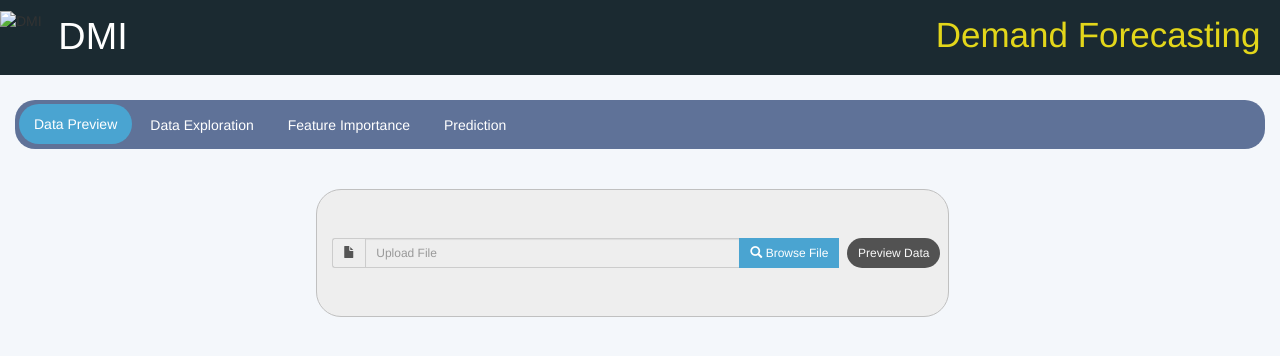
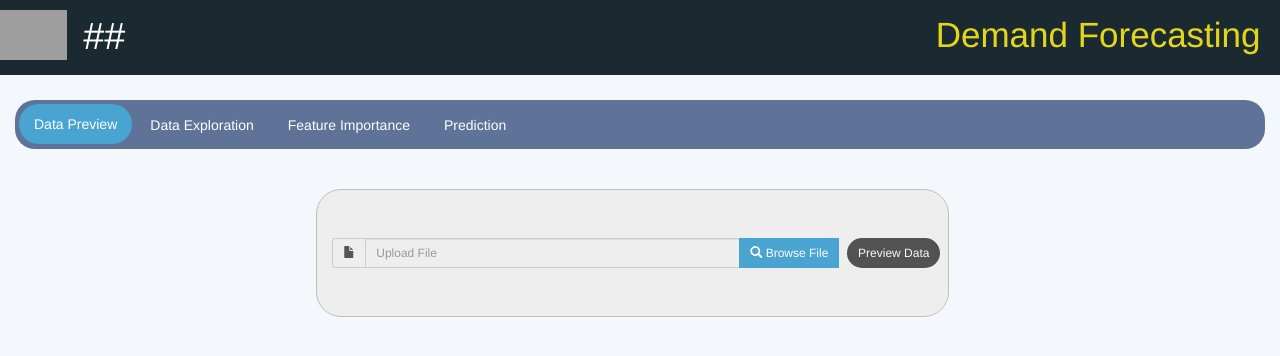
Before and after one commit to codysaint/demand-forecast-mvp-docker, a Flask app: page / in a window 1280 px wide. Shown: the top 356 px of the page. Run offline with Flask 2, Linux system fonts and the light colour scheme; some libraries are stand-ins or nearby versions; grey boxes are pictures that could not be loaded.

Commit message:
Update index.html

```diff
--- a/templates/index.html
+++ b/templates/index.html
@@ -13,8 +13,8 @@
 
 <nav class="nav navbar navbar-fixed-top" style="padding-top:10px;padding-bottom:10px;background-color:rgba(12, 28, 36, 0.938);">
 
-	<img src="https://dminc.com/wp-content/uploads/2019/12/favicon.ico" class="ipt-2" alt="DMI" style="max-width: 50%; height: 50px; "/>
-	<span style="color: white;font-size: 2.7em;margin-left: 1%; vertical-align: top;">DMI</span>
+	<img src="#" class="ipt-2" alt="#" style="max-width: 50%; height: 50px; "/>
+	<span style="color: white;font-size: 2.7em;margin-left: 1%; vertical-align: top;">##</span>
 
 	<span class="pull-right" style="color: rgba(250, 235, 25, 0.897);font-size: 2.5em">Demand Forecasting&nbsp;&nbsp;</span>
 </nav>
```
